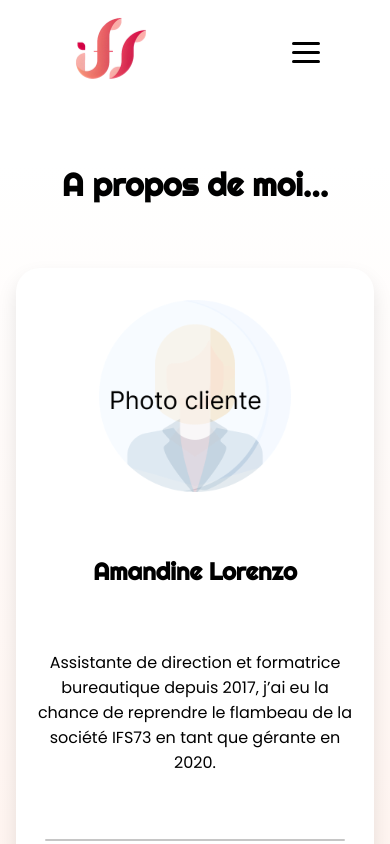
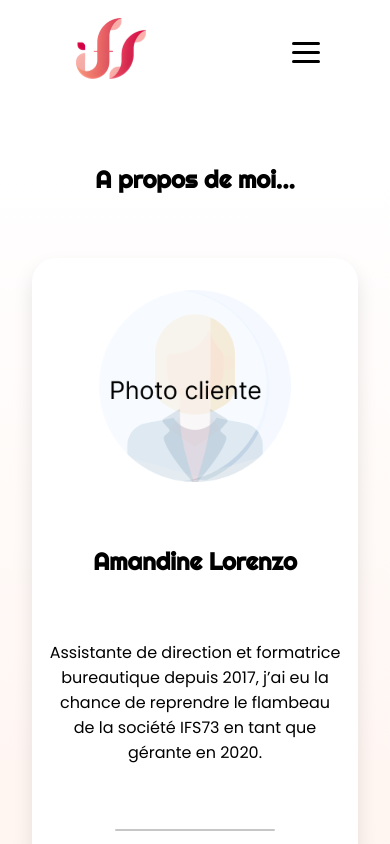
Before and after one commit to AZYxV/IFS73, a Vue app: page /about in a window 390 px wide. Shown: the top 844 px of the page. Built offline with nearby package versions, Linux system fonts and the light colour scheme.

Commit message:
about completed

```diff
--- a/src/components/AboutComponent.vue
+++ b/src/components/AboutComponent.vue
@@ -48,7 +48,7 @@
         width: 50rem;
         max-height: 150rem;
         box-shadow: 0px 10px 20px 0px rgba(0, 0, 0, 0.10);
-        margin: 4rem 0 12rem 0;
+        margin: 4rem 2rem 12rem 2rem;
         padding: 8rem 8rem;
         position: relative;
     }
@@ -75,7 +75,7 @@
     }
 
     .div-barre{
-        width: 300px;
+        width: 18rem;
         margin: 4rem 0;
         height: 2px;
         border-radius: 10px;
@@ -97,7 +97,7 @@
             left: 40px;
         }
 
-    .img-femme{
+        .img-femme{
             width: 6rem;
             height: auto;
             position: absolute;
@@ -106,31 +106,35 @@
         }
     }
 
-    @media screen and (max-width:600px){
-        .div-apropos{
-            margin: 4rem 1rem 4rem 1rem;
-            padding: 4rem 4rem;
-        }
-
+    @media screen and (max-width:800px){
         .img-profil{
             position: static;
             margin-bottom: 4rem;
+        }
+    }
+
+    @media screen and (max-width:600px){
+        .div-apropos{
+            margin: 4rem 2rem 4rem 2rem;
+            padding: 4rem 4rem;
         }
 
         .img-femme{
             display: none;
         }
+
+        .div-barre{
+            width: 10rem;
+        }
     }
 
     @media screen and (max-width:500px){
         .div-apropos{
-            margin: 4rem 1rem 4rem 1rem;
             padding: 2rem 1rem;
         }
 
-        .img-profil{
-            position: static;
-            margin-bottom: 4rem;
+        h1{
+            font-size: 1.5rem;
         }
     }
 
```
